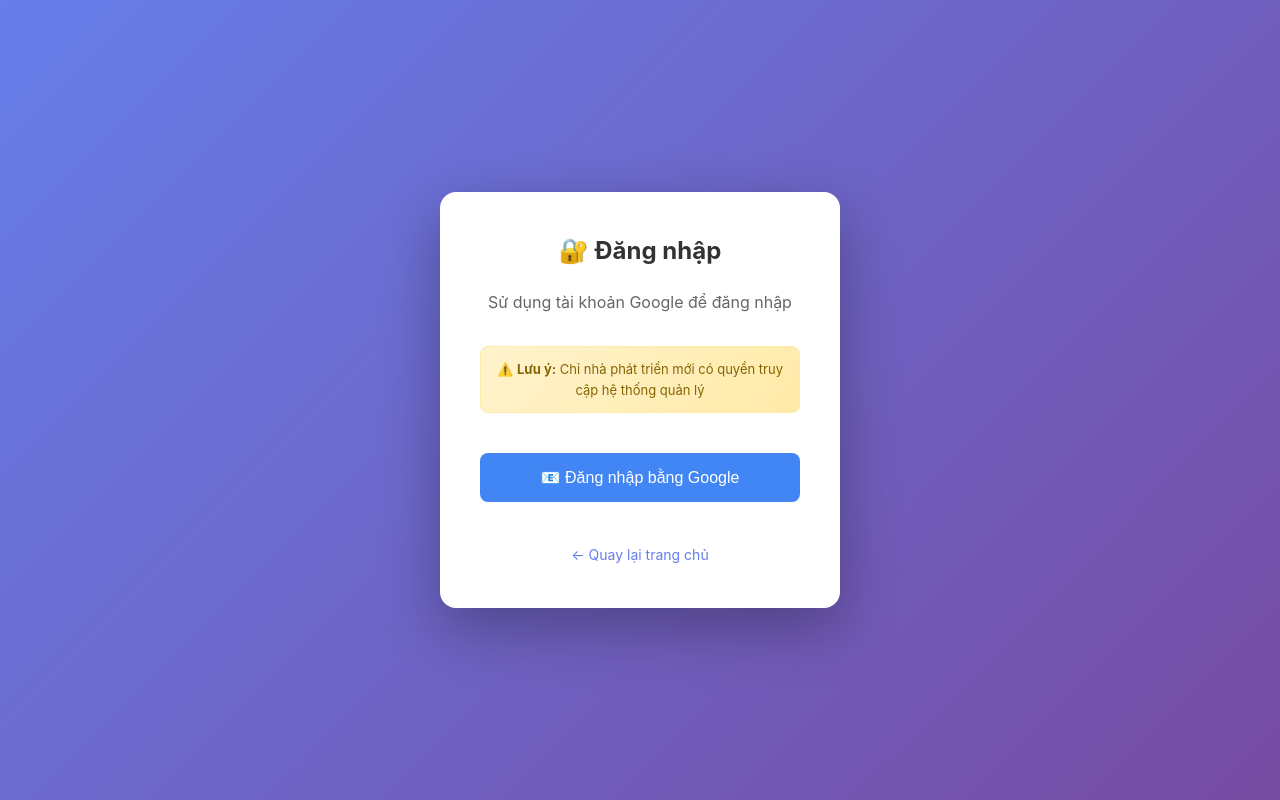
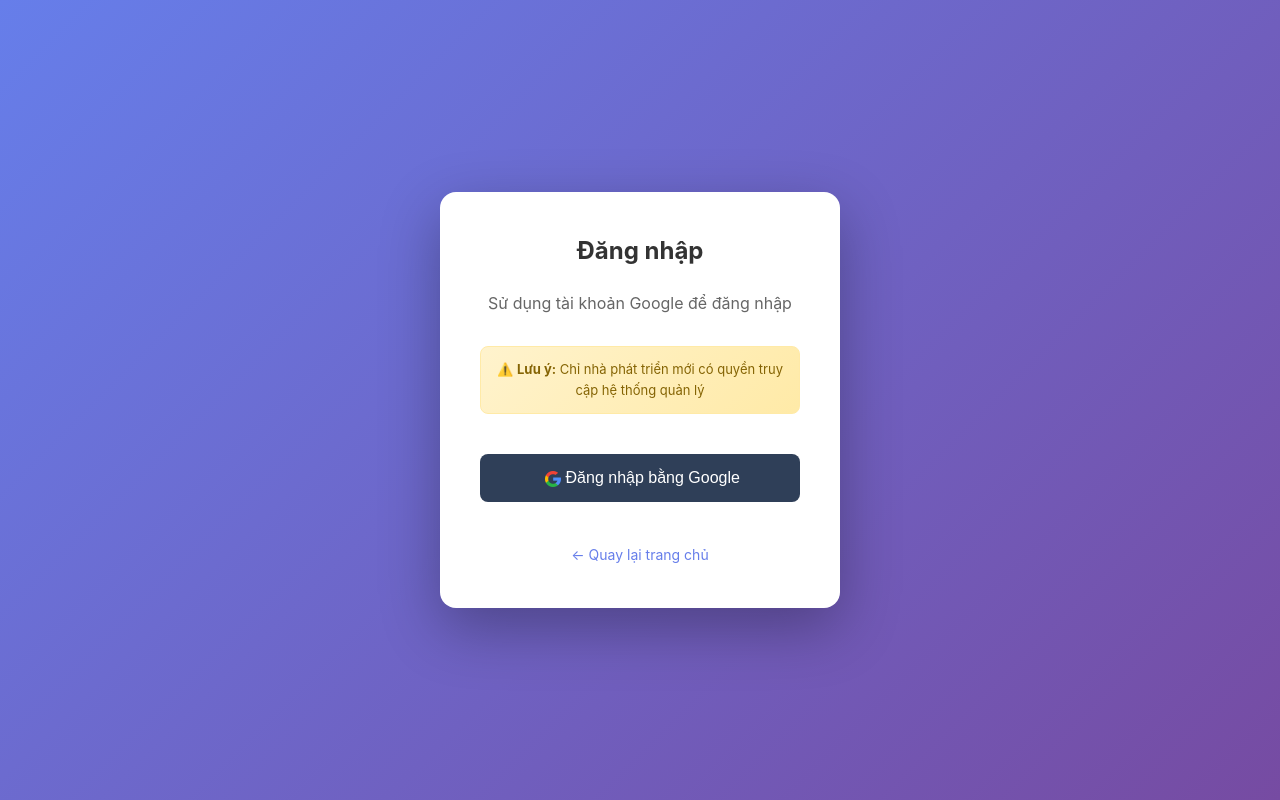
Before and after one commit to phuczkz/Mica-TanPhuThanh, a React (Create React App) app: page /login in a window 1280 px wide. Built offline with nearby package versions, Linux system fonts and the light colour scheme; no server answers; the database is empty.

Commit message:
update button login

```diff
--- a/src/pages/LoginPage.jsx
+++ b/src/pages/LoginPage.jsx
@@ -50,7 +50,7 @@
   return (
     <div className="login-container">
       <div className="login-card">
-        <h2 style={{ marginBottom: "20px", color: "#333" }}>🔐 Đăng nhập</h2>
+        <h2 style={{ marginBottom: "20px", color: "#333" }}>Đăng nhập</h2>
         <p style={{ color: "#666", marginBottom: "30px" }}>
           Sử dụng tài khoản Google để đăng nhập
         </p>
@@ -82,7 +82,7 @@
           className="google-btn"
           disabled={loading}
         >
-          {loading ? "Đang đăng nhập..." : <>📧 Đăng nhập bằng Google</>}
+          {loading ? "Đang đăng nhập..." : <><img src="./search.png" alt="Google" style={{ marginLeft: "5px", verticalAlign: "middle", width: "16px", height: "16px" }} /> Đăng nhập bằng Google</>}
         </button>
 
         <div style={{ marginTop: "20px" }}>
--- a/src/styles/Admin.css
+++ b/src/styles/Admin.css
@@ -1029,7 +1029,7 @@
 }
 
 .google-btn {
-  background: #4285f4;
+  background: #2f3f58;
   color: white;
   border: none;
   padding: 15px 30px;
```
Also changed, not shown: public/search.png (added).
